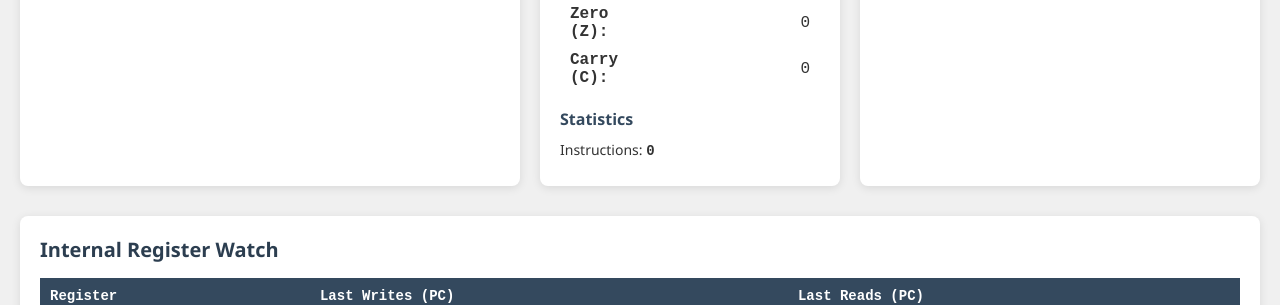
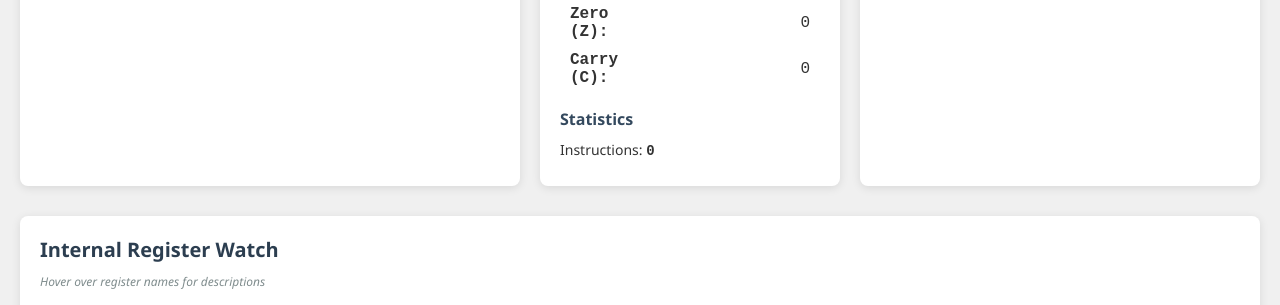
Before and after one commit to mblsha/binja-esr, a Flask app: page / in a window 1280 px wide. Shown: the part 489-794 px from the top of the page. Run offline with Flask 3, Linux system fonts and the light colour scheme; data that the repository does not hold is empty.

Commit message:
Add tooltips with register descriptions to Internal Register Watch
Enhance the Internal Register Watch panel with helpful tooltips that explain
the purpose of each SC62015 internal register. When hovering over a register
name, users now see:

- RAM pointers (BP, PX, PY) - their role in addressing modes
- Keyboard I/O registers (KOL, KOH, KIL) - keyboard matrix control
- E Port I/O registers - general purpose I/O functionality
- UART registers - serial communication control and status
- Interrupt registers (IMR, ISR) - interrupt management
- System control registers - timers, LCD contrast, system status

Visual improvements:
- Dotted underline on register names indicates tooltip availability
- Hover effect changes color to blue for better discoverability
- Added hint text "Hover over register names for descriptions"

This helps developers understand the hardware architecture while debugging.

🤖 Generated with [Claude Code](https://claude.ai/code)

Co-Authored-By: Claude <noreply@anthropic.com>

```diff
--- a/web/static/app.js
+++ b/web/static/app.js
@@ -494,6 +494,41 @@ function startRegisterWatchPolling() {
     updateRegisterWatch();
 }
 
+// Register descriptions for tooltips
+const REGISTER_DESCRIPTIONS = {
+    // RAM Pointers
+    'BP': 'RAM Base Pointer - Base address for (BP) addressing mode',
+    'PX': 'RAM PX Pointer - X pointer for indexed addressing',
+    'PY': 'RAM PY Pointer - Y pointer for indexed addressing',
+    'AMC': 'Address Modify Control - Virtually joins CE0/CE1 RAM regions',
+
+    // Keyboard I/O
+    'KOL': 'Key Output Low (KO0-KO7) - Controls keyboard matrix output pins',
+    'KOH': 'Key Output High (KO8-KO15) - Controls keyboard matrix output pins',
+    'KIL': 'Key Input (KI0-KI7) - Reads keyboard matrix input pins',
+
+    // E Port I/O
+    'EOL': 'E Port Output Low (E0-E7) - General purpose I/O output',
+    'EOH': 'E Port Output High (E8-E15) - General purpose I/O output',
+    'EIL': 'E Port Input Low (E0-E7) - General purpose I/O input',
+    'EIH': 'E Port Input High (E8-E15) - General purpose I/O input',
+
+    // UART
+    'UCR': 'UART Control Register - Baud rate, parity, data/stop bits',
+    'USR': 'UART Status Register - RX/TX ready, error flags',
+    'RXD': 'UART Receive Buffer - Last received character',
+    'TXD': 'UART Transmit Buffer - Character to transmit',
+
+    // Interrupts
+    'IMR': 'Interrupt Mask Register - Enable/disable interrupt sources',
+    'ISR': 'Interrupt Status Register - Pending interrupt flags',
+
+    // System Control
+    'SCR': 'System Control Register - Timer control, buzzer, display',
+    'LCC': 'LCD Contrast Control - Display contrast and key strobe',
+    'SSR': 'System Status Register - ON key, reset flag, test inputs'
+};
+
 // Update register watch display
 async function updateRegisterWatch() {
     try {
@@ -510,10 +545,17 @@ async function updateRegisterWatch() {
         for (const [regName, accesses] of Object.entries(data)) {
             const row = document.createElement('tr');
 
-            // Register name cell
+            // Register name cell with tooltip
             const nameCell = document.createElement('td');
             nameCell.className = 'register-name';
             nameCell.textContent = regName;
+
+            // Add tooltip if description exists
+            if (REGISTER_DESCRIPTIONS[regName]) {
+                nameCell.title = REGISTER_DESCRIPTIONS[regName];
+                nameCell.style.cursor = 'help';
+            }
+
             row.appendChild(nameCell);
 
             // Writes cell
--- a/web/static/style.css
+++ b/web/static/style.css
@@ -315,8 +315,15 @@ h1 {
 
 .register-watch-section h2 {
     color: #2c3e50;
+    margin-bottom: 10px;
+    font-size: 20px;
+}
+
+.register-watch-hint {
+    font-size: 12px;
+    color: #7f8c8d;
+    font-style: italic;
     margin-bottom: 15px;
-    font-size: 20px;
 }
 
 .register-watch-content {
@@ -350,6 +357,19 @@ h1 {
 .register-name {
     font-weight: bold;
     color: #2c3e50;
+    position: relative;
+}
+
+.register-name[title] {
+    text-decoration: underline;
+    text-decoration-style: dotted;
+    text-decoration-color: #95a5a6;
+    text-underline-offset: 2px;
+}
+
+.register-name[title]:hover {
+    color: #3498db;
+    text-decoration-color: #3498db;
 }
 
 .pc-list {
--- a/web/templates/index.html
+++ b/web/templates/index.html
@@ -68,6 +68,7 @@
         <!-- Internal Register Watch Section -->
         <div class="register-watch-section">
             <h2>Internal Register Watch</h2>
+            <p class="register-watch-hint">Hover over register names for descriptions</p>
             <div class="register-watch-content">
                 <table id="register-watch-table">
                     <thead>
```
